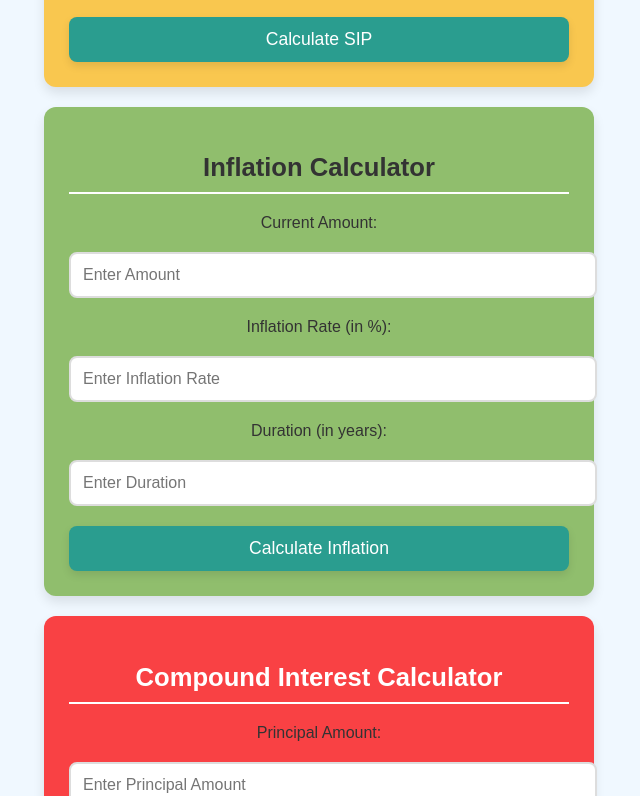
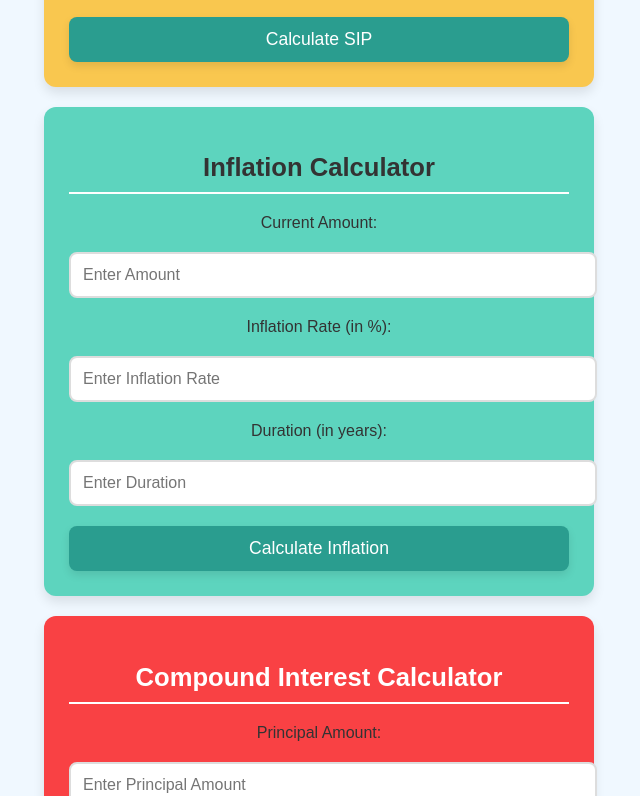
Before and after one commit to GokulanPM/website1, a plain HTML site: page index.html in a window 1280 px wide. Shown: the part 517-1313 px from the top of the page, without its empty margins (321-961 px from the left). Drawn offline with Linux system fonts and the light colour scheme; a script that the page names is missing.

Commit message:
Update style.css

```diff
--- a/style.css
+++ b/style.css
@@ -31,7 +31,7 @@ h1 {
 }
 
 .inflation {
-    background-color: #90be6d;
+    background-color: #5dd4be;
 }
 
 .compound-interest {
```
